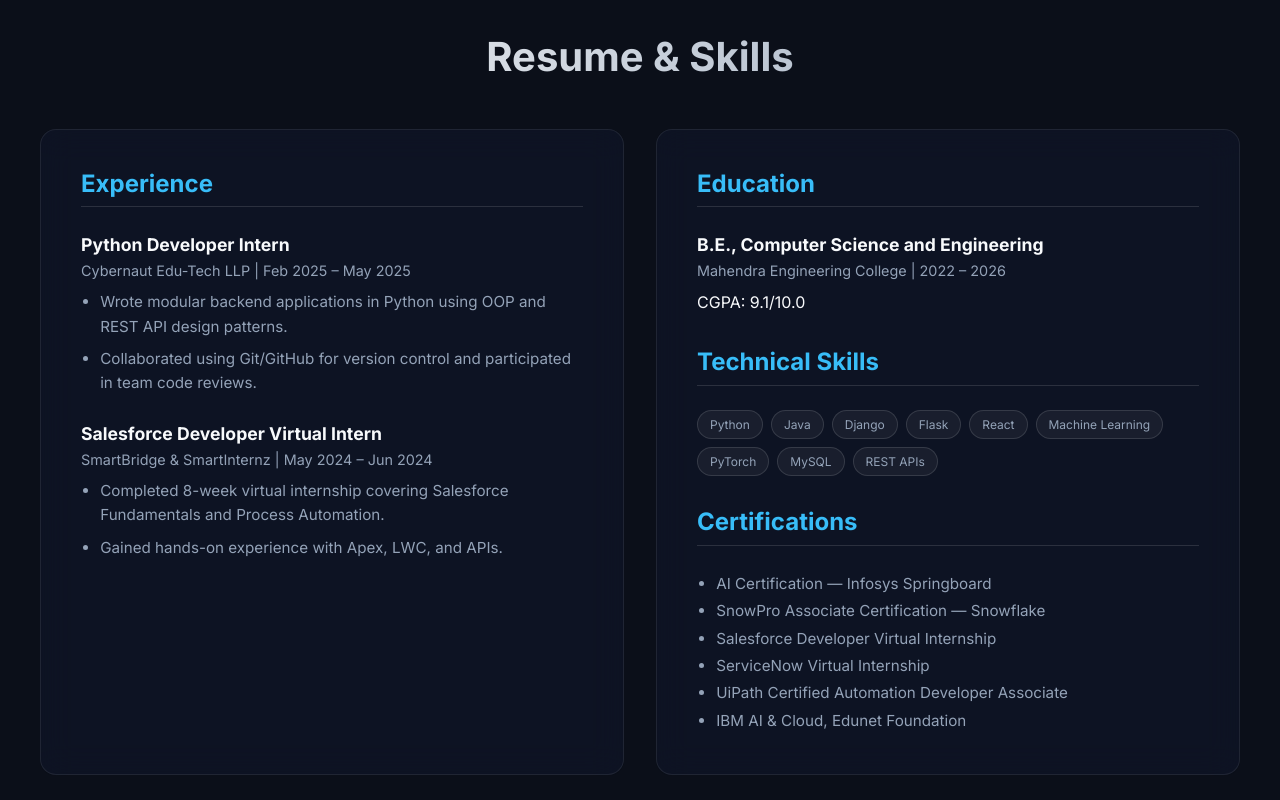
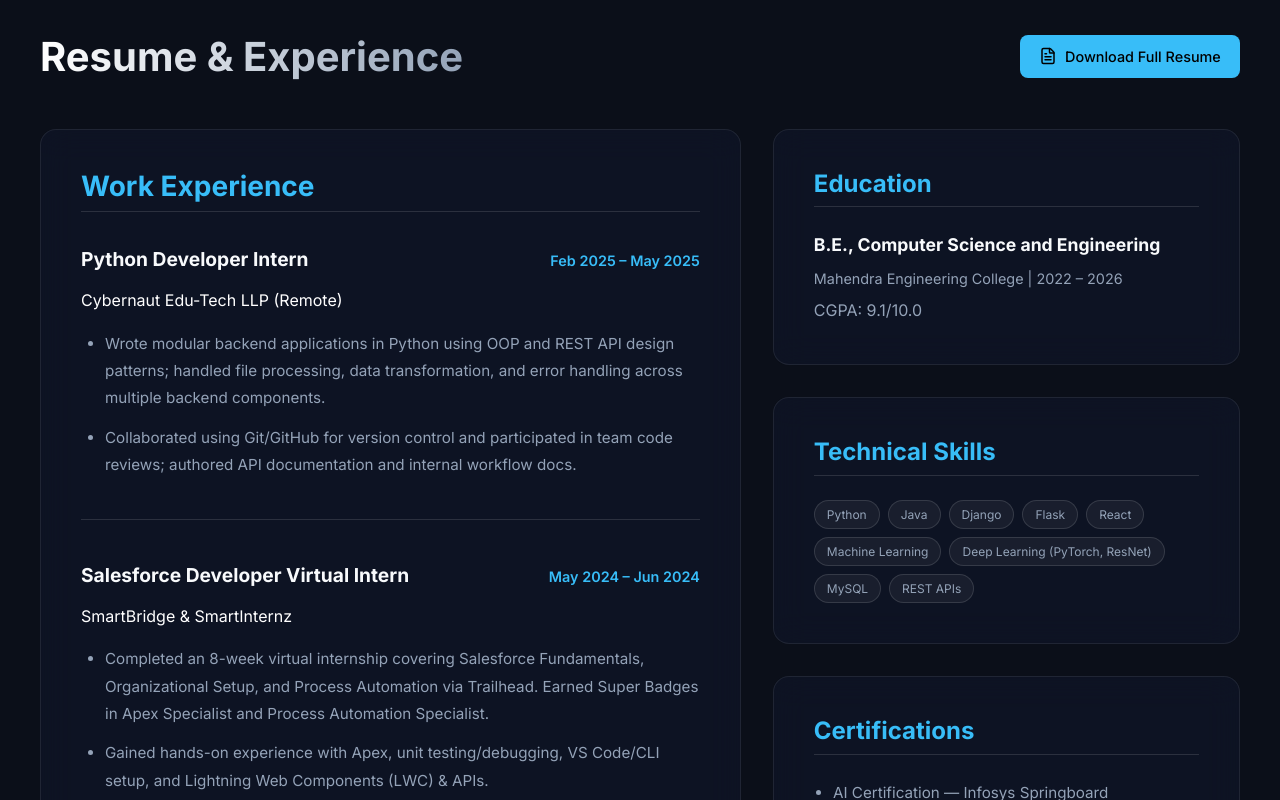
Before and after one commit to Sabrin-s/SABRIN-S, a React (Vite) app: page / in a window 1280 px wide. Shown: the part 2380-3180 px from the top of the page. Built offline with nearby package versions, Linux system fonts and the light colour scheme.

Commit message:
Update Resume section layout and content

```diff
--- a/src/App.tsx
+++ b/src/App.tsx
@@ -128,37 +128,60 @@
 
       {/* Resume Section */}
       <section id="resume" className="resume container">
-        <h2 className="section-title">Resume & Skills</h2>
-        <div className="resume-grid">
-          <div className="resume-card glass-panel">
-            <h3>Experience</h3>
+        <div className="section-header" style={{ display: 'flex', flexWrap: 'wrap', gap: '1rem', justifyContent: 'space-between', alignItems: 'center', marginBottom: '3rem' }}>
+          <h2 className="section-title" style={{ marginBottom: 0 }}>Resume & Experience</h2>
+          <a href="/assets/resume.pdf" target="_blank" rel="noopener noreferrer" className="btn btn-primary" style={{ padding: '0.6rem 1.2rem', fontSize: '0.9rem' }}>
+            <FileText size={18} /> Download Full Resume
+          </a>
+        </div>
+
+        <div className="resume-layout">
+          {/* Main Content Column (Experience) */}
+          <div className="resume-main">
+            <div className="resume-card glass-panel" style={{ marginBottom: '2rem' }}>
+              <h3 style={{ fontSize: '1.75rem', marginBottom: '2rem' }}>Work Experience</h3>
+
               <div className="resume-item">
-              <h4>Python Developer Intern</h4>
-              <p className="resume-meta">Cybernaut Edu-Tech LLP | Feb 2025 – May 2025</p>
-              <ul>
-                <li>Wrote modular backend applications in Python using OOP and REST API design patterns.</li>
-                <li>Collaborated using Git/GitHub for version control and participated in team code reviews.</li>
+                <div className="resume-item-header" style={{ display: 'flex', flexWrap: 'wrap', justifyContent: 'space-between', alignItems: 'baseline', marginBottom: '0.5rem' }}>
+                  <h4 style={{ fontSize: '1.2rem' }}>Python Developer Intern</h4>
+                  <span className="resume-meta" style={{ color: 'var(--accent-color)', fontWeight: 600 }}>Feb 2025 – May 2025</span>
+                </div>
+                <p className="resume-meta" style={{ marginBottom: '1rem', color: '#fff', fontSize: '1rem' }}>Cybernaut Edu-Tech LLP (Remote)</p>
+                <ul style={{ paddingLeft: '1.5rem', lineHeight: '1.8' }}>
+                  <li style={{ marginBottom: '0.75rem' }}>Wrote modular backend applications in Python using OOP and REST API design patterns; handled file processing, data transformation, and error handling across multiple backend components.</li>
+                  <li>Collaborated using Git/GitHub for version control and participated in team code reviews; authored API documentation and internal workflow docs.</li>
                 </ul>
               </div>
+
+              <hr style={{ border: 0, borderTop: '1px solid var(--border-color)', margin: '2.5rem 0' }} />
+
               <div className="resume-item">
-              <h4>Salesforce Developer Virtual Intern</h4>
-              <p className="resume-meta">SmartBridge & SmartInternz | May 2024 – Jun 2024</p>
-              <ul>
-                <li>Completed 8-week virtual internship covering Salesforce Fundamentals and Process Automation.</li>
-                <li>Gained hands-on experience with Apex, LWC, and APIs.</li>
+                <div className="resume-item-header" style={{ display: 'flex', flexWrap: 'wrap', justifyContent: 'space-between', alignItems: 'baseline', marginBottom: '0.5rem' }}>
+                  <h4 style={{ fontSize: '1.2rem' }}>Salesforce Developer Virtual Intern</h4>
+                  <span className="resume-meta" style={{ color: 'var(--accent-color)', fontWeight: 600 }}>May 2024 – Jun 2024</span>
+                </div>
+                <p className="resume-meta" style={{ marginBottom: '1rem', color: '#fff', fontSize: '1rem' }}>SmartBridge & SmartInternz</p>
+                <ul style={{ paddingLeft: '1.5rem', lineHeight: '1.8' }}>
+                  <li style={{ marginBottom: '0.75rem' }}>Completed an 8-week virtual internship covering Salesforce Fundamentals, Organizational Setup, and Process Automation via Trailhead. Earned Super Badges in Apex Specialist and Process Automation Specialist.</li>
+                  <li>Gained hands-on experience with Apex, unit testing/debugging, VS Code/CLI setup, and Lightning Web Components (LWC) & APIs.</li>
                 </ul>
               </div>
             </div>
-
-          <div className="resume-card glass-panel">
-            <h3>Education</h3>
-            <div className="resume-item">
-              <h4>B.E., Computer Science and Engineering</h4>
-              <p className="resume-meta">Mahendra Engineering College | 2022 – 2026</p>
-              <p>CGPA: 9.1/10.0</p>
           </div>
 
-            <h3 style={{ marginTop: '2rem' }}>Technical Skills</h3>
+          {/* Sidebar Column (Education, Skills, Certs) */}
+          <div className="resume-sidebar">
+            <div className="resume-card glass-panel" style={{ marginBottom: '2rem' }}>
+              <h3>Education</h3>
+              <div className="resume-item" style={{ marginBottom: 0 }}>
+                <h4>B.E., Computer Science and Engineering</h4>
+                <p className="resume-meta" style={{ margin: '0.5rem 0' }}>Mahendra Engineering College | 2022 – 2026</p>
+                <p style={{ color: 'var(--text-secondary)' }}>CGPA: 9.1/10.0</p>
+              </div>
+            </div>
+
+            <div className="resume-card glass-panel" style={{ marginBottom: '2rem' }}>
+              <h3>Technical Skills</h3>
               <div className="skills-tags">
                 <span className="tech-tag">Python</span>
                 <span className="tech-tag">Java</span>
@@ -166,12 +189,14 @@
                 <span className="tech-tag">Flask</span>
                 <span className="tech-tag">React</span>
                 <span className="tech-tag">Machine Learning</span>
-              <span className="tech-tag">PyTorch</span>
+                <span className="tech-tag">Deep Learning (PyTorch, ResNet)</span>
                 <span className="tech-tag">MySQL</span>
                 <span className="tech-tag">REST APIs</span>
               </div>
+            </div>
 
-            <h3 style={{ marginTop: '2rem' }}>Certifications</h3>
+            <div className="resume-card glass-panel">
+              <h3>Certifications</h3>
               <ul className="cert-list">
                 <li>AI Certification — Infosys Springboard</li>
                 <li>SnowPro Associate Certification — Snowflake</li>
@@ -180,6 +205,7 @@
                 <li>UiPath Certified Automation Developer Associate</li>
                 <li>IBM AI & Cloud, Edunet Foundation</li>
               </ul>
+            </div>
           </div>
         </div>
       </section>
--- a/src/index.css
+++ b/src/index.css
@@ -452,3 +452,15 @@
     grid-template-columns: 1fr;
   }
 }
+
+
+.resume-layout {
+  display: grid;
+  grid-template-columns: 1.8fr 1.2fr;
+  gap: 2rem;
+}
+@media (max-width: 900px) {
+  .resume-layout {
+    grid-template-columns: 1fr;
+  }
+}
```
Lines whose indentation alone changed are shown as unchanged.
